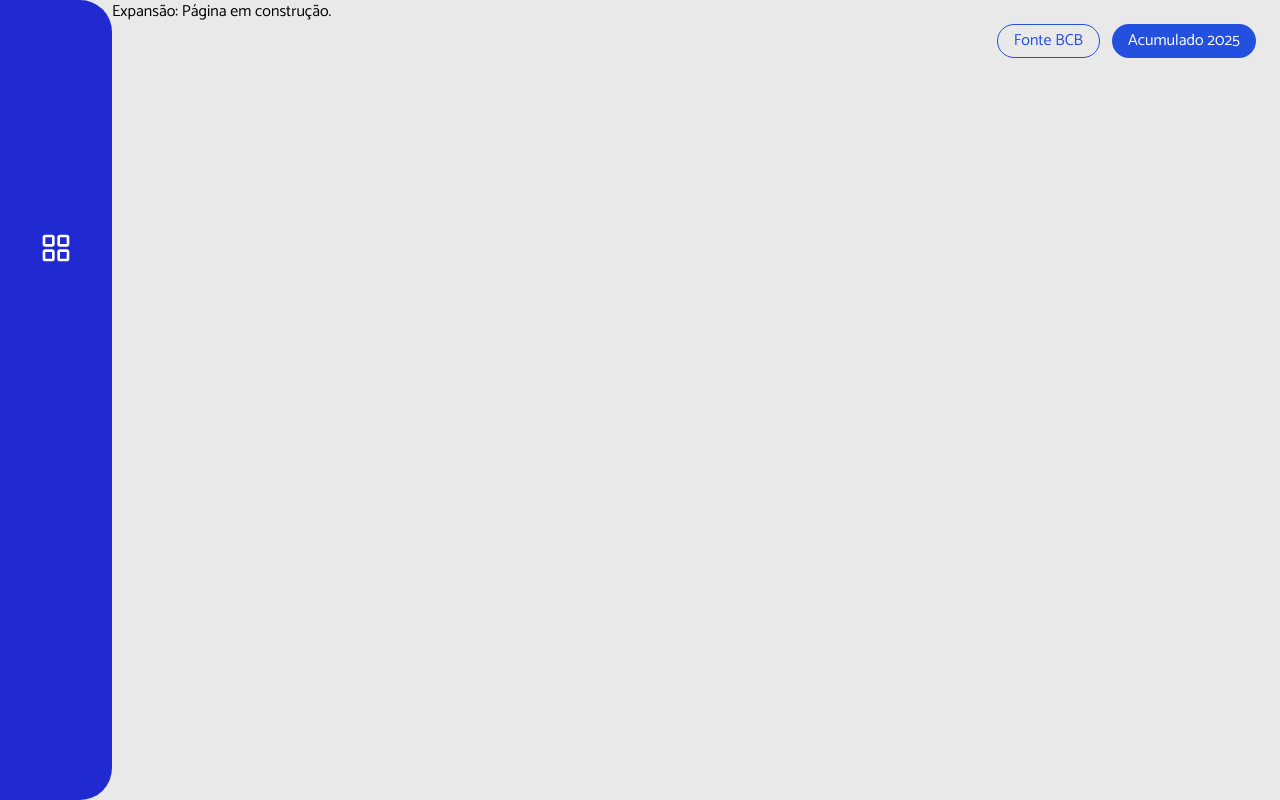
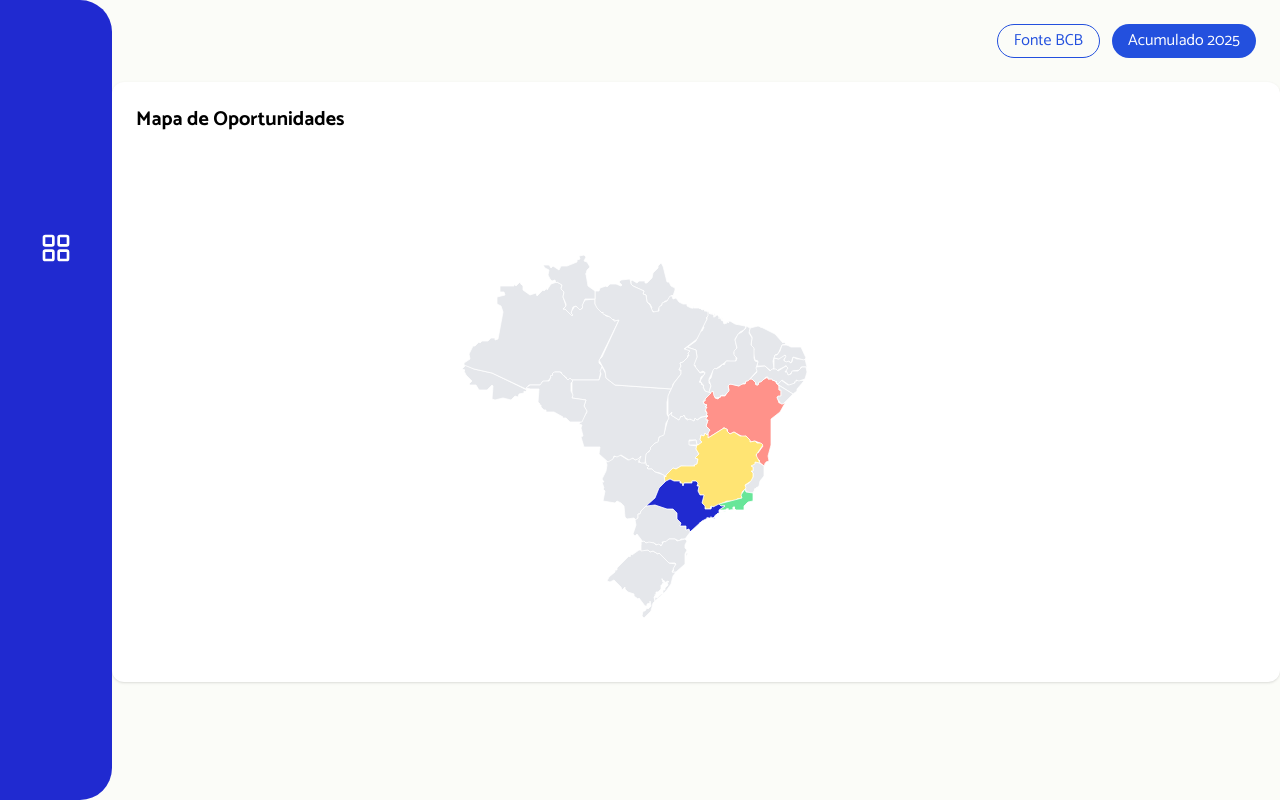
Before and after one commit to TeamMinerva/DM-API, a React (Vite) app in the folder frontend/: page /Expansao in a window 1280 px wide. Built offline with nearby package versions, Linux system fonts and the light colour scheme; no server answers.

Commit message:
feat: integra mapa de oportunidades no layout da página

```diff
--- a/frontend/src/pages/Expansao.tsx
+++ b/frontend/src/pages/Expansao.tsx
@@ -1,21 +1,28 @@
 import Sidebar from "../components/Sidebar"
 import Topbar from "../components/Topbar"
+import MapaDeOportunidades, { OportunidadeEstado } from '../components/maps/MapaDeOportunidades';
 
 export default function Expansao() {
+
+  const dadosOportunidade: OportunidadeEstado[] = [
+    { uf: 'SP', score_total: 92.5, categoria: 'Alta' },
+    { uf: 'RJ', score_total: 78.0, categoria: 'Média-Alta' },
+    { uf: 'MG', score_total: 65.4, categoria: 'Moderada' },
+    { uf: 'BA', score_total: 42.1, categoria: 'Baixa' },
+  ];
   return (
-    <div className="flex min-h-screen bg-[#e9e9e9]">
-        <Sidebar />
-        <h1>Expansão: Página em construção.</h1>
-
-      <div className="flex-1">
+    <div className="flex h-screen bg-[#FBFCF8]">
+      <Sidebar />
+      <div className="flex-1 flex flex-col overflow-hidden">
         <Topbar />
 
-        <main className="px-8 pb-8">
-            <div className="h-[500px] rounded-2xl bg-transparent" />
-
-
-        </main>
-      </div>
-    </div>
-  )
+          <div className="bg-white rounded-xl shadow p-6 h-[600px]">
+            <h2 className="text-xl font-bold mb-4">Mapa de Oportunidades</h2>
+            <div className="w-full h-full flex justify-center items-center">
+              <MapaDeOportunidades dados={dadosOportunidade} />
+            </div>
+          </div>
+        </div>
+   </div>
+      );
 }
```
